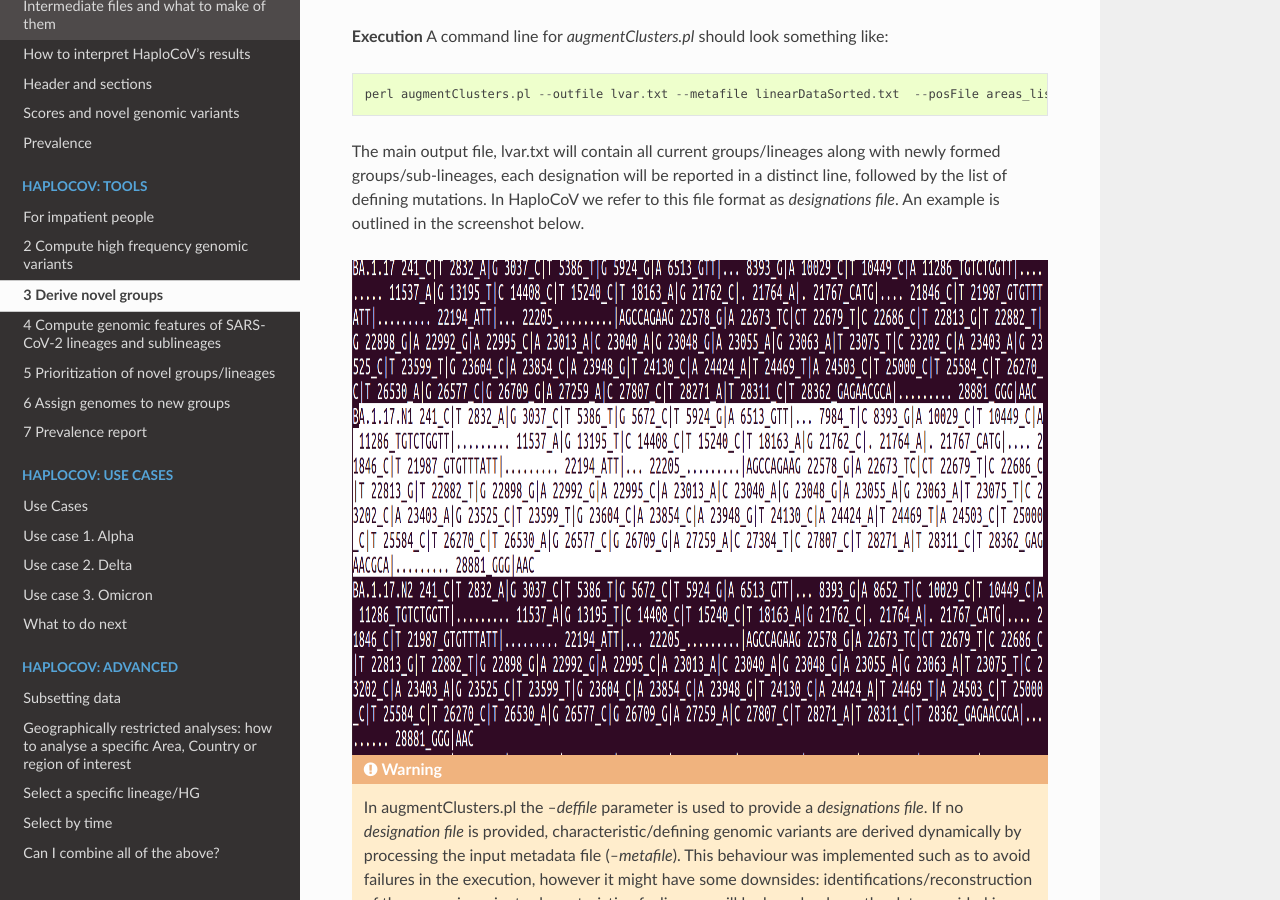
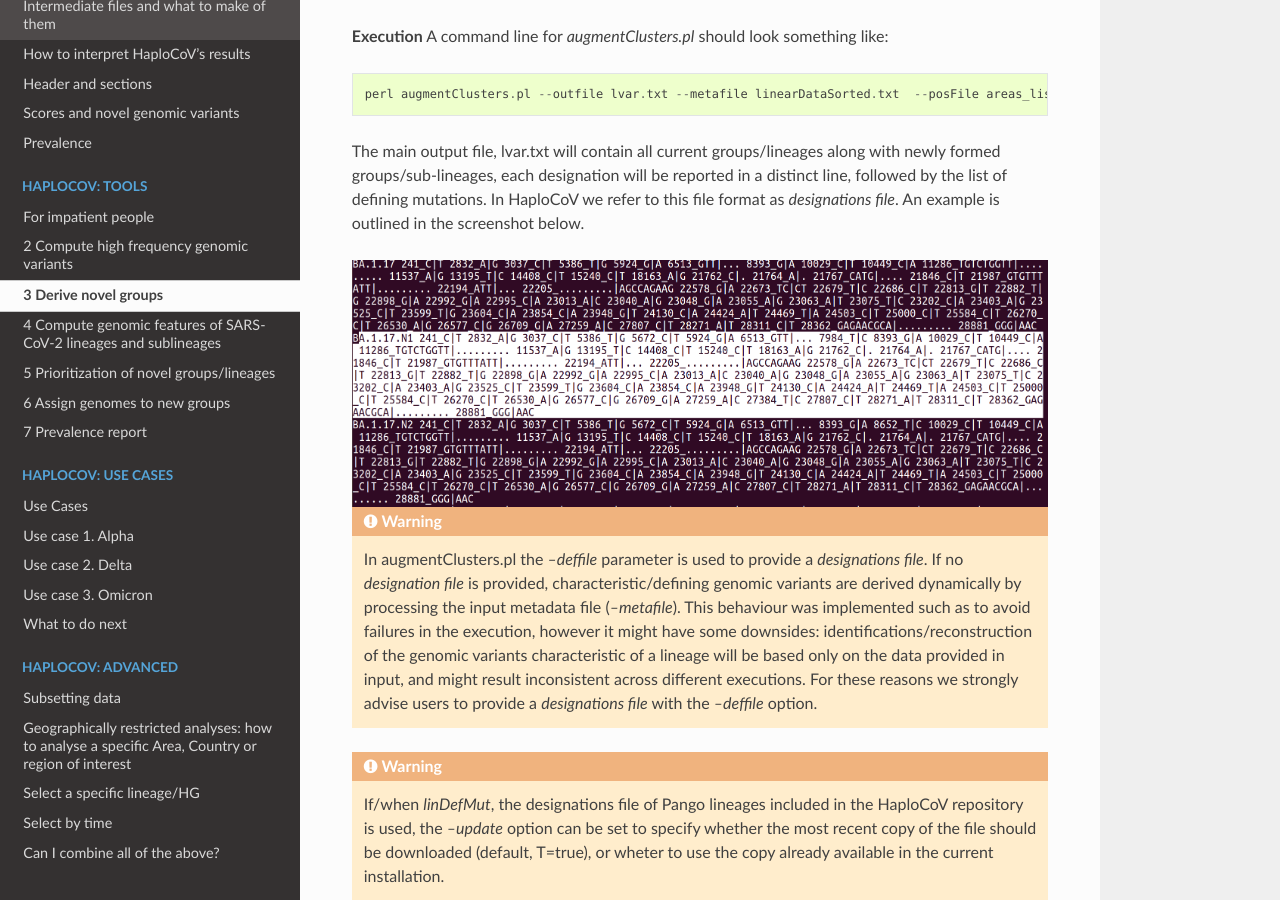
Before and after one commit to matteo14c/HaploCoV, a Sphinx documentation site: the page built from docs/source/novel.rst, in a window 1280 px wide and 900 px high, scrolled down 1191 px. Built offline with Sphinx 7.4.7 and the Read the Docs theme 2.0.0, drawn with Linux system fonts in a browser that asks for light colours.

Commit message:
Update novel.rst

```diff
--- a/docs/source/novel.rst
+++ b/docs/source/novel.rst
@@ -35,15 +35,15 @@ A command line for *augmentClusters.pl* should look something like:
 The main output file, lvar.txt will contain all current groups/lineages along with newly formed groups/sub-lineages, each designation will be reported in a distinct line, followed by the list of defining mutations. In HaploCoV we refer to this file format as *designations file*. An example is outlined in the screenshot below.
 
 .. figure:: _static/output.png
-   :scale: 80%
+   :scale: 40%
    :align: center
 
 .. warning::
-    In augmentClusters.pl the *--deffile* parameter is used to provide a *designations file*.
-    If no *designation file* is provided, characteristic/defining genomic variants are derived dynamically by processing the input  metadata file (*--metafile*). This behaviour was implemented such as to avoid failures in the execution, however it might have some downsides: identifications/reconstruction of the genomic variants characteristic of a lineage will be based only on the data provided in input, and might result inconsistent across different executions. For these reasons we strongly advise users to provide a *designations file* with the *--deffile* option.
+   In augmentClusters.pl the *--deffile* parameter is used to provide a *designations file*.
+   If no *designation file* is provided, characteristic/defining genomic variants are derived dynamically by processing the input  metadata file (*--metafile*). This behaviour was implemented such as to avoid failures in the execution, however it might have some downsides: identifications/reconstruction of the genomic variants characteristic of a lineage will be based only on the data provided in input, and might result inconsistent across different executions. For these reasons we strongly advise users to provide a *designations file* with the *--deffile* option.
 
 .. warning::
-    If/when *linDefMut*, the designations file of Pango lineages included in the HaploCoV repository is used, the *--update* option can be set to specify whether the most recent copy of the file should be downloaded (default, T=true), or wheter to use the copy already available in the current installation.
+   If/when *linDefMut*, the designations file of Pango lineages included in the HaploCoV repository is used, the *--update* option can be set to specify whether the most recent copy of the file should be downloaded (default, T=true), or wheter to use the copy already available in the current installation.
 
 
 Please see below for a brief recap on **designations files* and their meaning.
```
